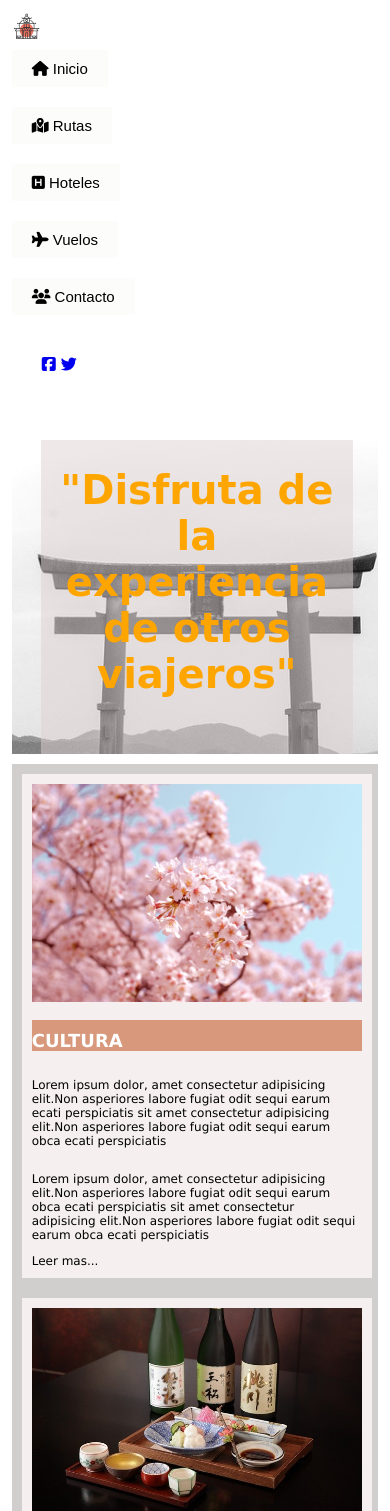
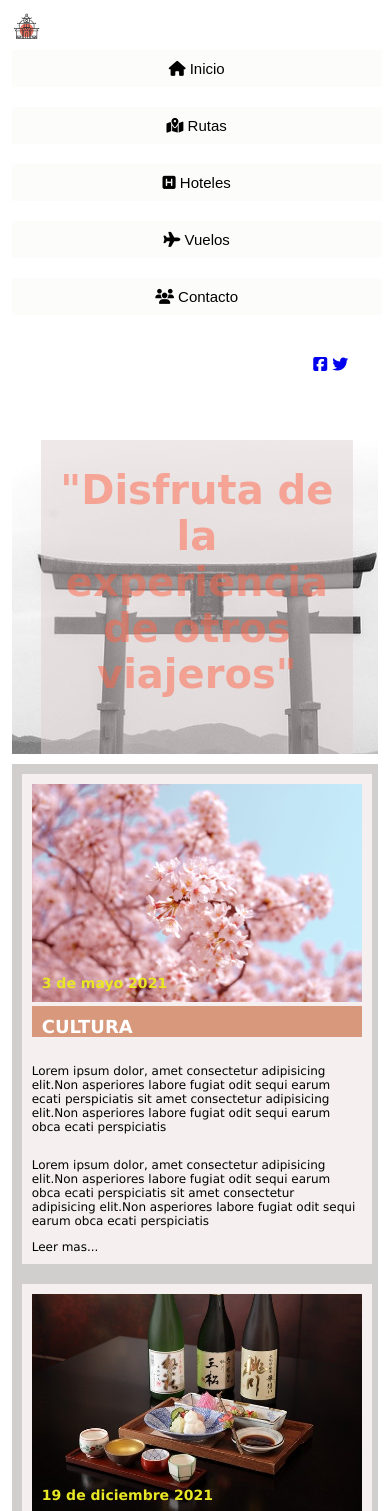
Before and after one commit to Obi-Wann/IT-Academy, a plain HTML site: page Sprint1/Nivell2/index-S1-N2.html in a window 390 px wide. Shown: the top 1511 px of the page. Drawn offline with Linux system fonts and the light colour scheme.

Commit message:
Terminado

```diff
--- a/Sprint1/Nivell2/index-S1-N2.html
+++ b/Sprint1/Nivell2/index-S1-N2.html
@@ -20,10 +20,10 @@
       <a href="#" class="nav-enlace"><i class="fas fa-plane"></i> Vuelos</a>
       <a href="#" class="nav-enlace"><i class="fas fa-users"></i> Contacto</a>
       <div class="social">
-        <a href="#" ><i class="fab fa-facebook-square"></i></a>
-        <a href="#" ><i class="fab fa-twitter"></i></a>
+        <a href="#" class="social1"><i class="fab fa-facebook-square"></i></a>
+        <a href="#" class="social1"><i class="fab fa-twitter"></i></a>
       </div>
-</nav>
+    </nav>
 
       <div class="Padre">
        <header class="header">
@@ -40,6 +40,7 @@
         <div class="columna1">
           <div class="articulo1">
             <img src="imagenes/sakura.jpg" width="20%" />
+            <h3>3 de mayo 2021</h3>
             <h2>CULTURA</h2>
 
             <div class="parrafo">
@@ -61,6 +62,7 @@
           </div>
           <div class="articulo1">
             <img src="imagenes/comida.jpg" width="20%" />
+            <h3>19 de diciembre 2021</h3>
             <h2>GASTRONOMIA</h2>
             <div class="parrafo">
             <p id="texto-seccion">
@@ -81,6 +83,7 @@
         <div class="columna2">
           <div class="articulo1">
             <img src="imagenes/fuji.jpg" width="20%" />
+            <h3>8 de agosto 2021</h3>
             <h2>TURISMO</h2>
             <div class="parrafo">
             <p id="texto-seccion">
@@ -99,6 +102,7 @@
           </div>
           <div class="articulo1">
             <img src="imagenes/noche.jpg" width="20%" />
+            <h3>12 de enero 2021</h3>
             <h2>VIDA NOCTURNA</h2>
             <div class="parrafo">
             <p id="texto-seccion">
@@ -128,7 +132,7 @@
       </section>
 
       <aside>
-        <h3>Something</h3>
+        <h1>Something</h1>
         <p>
           Lorem ipsum dolor, sit amet consectetur adipisicing elit. Non
           asperiores labore fugiat odit sequi earum obcaecati perspiciatis quas,
--- a/Sprint1/Nivell2/styles-S1-N2.css
+++ b/Sprint1/Nivell2/styles-S1-N2.css
@@ -1,6 +1,6 @@
 body {
   margin: 3% 3%;
-  font-family:Verdana, Geneva, Tahoma, sans-serif;
+  font-family: Verdana, Geneva, Tahoma, sans-serif;
 }
 nav {
   width: 100%;
@@ -8,8 +8,6 @@ nav {
   justify-content: space-around;
   align-items: flex-start;
 }
-
-
 #icono {
   width: 8%;
 }
@@ -28,79 +26,62 @@ nav {
 .nav-enlace:roll-over {
   background: rgb(240, 238, 140);
 }
-.social{
-    margin: 25px ;
+.social {
+  margin: 25px;
   padding: 5px;
 }
 .social:hover {
-
-    color: #6813d6;
+  color: #343434;
 }
-.social:roll-over{
-   color: #1634db;
-
-}
-
-
 .header {
   display: flex;
-    align-items:flex-end;
+  align-items: flex-end;
 
   height: 350px;
   background: url(imagenes/header2.jpg);
   background-position: center;
-      background-attachment: contain ;
-      background-size: cover ;
+  background-attachment: contain;
+  background-size: cover;
   margin: 0 0 10px 0;
 }
-.caja-texto{
+.caja-texto {
   margin: 0 0 0 8%;
   width: 85%;
   background-color: rgba(221, 209, 209, 0.5);
 }
 .Texto-principal {
   padding: 0 10px 30px 10px;
-  color: orange;
+  color: rgba(255, 99, 71, 0.5);
   font-size: 20px;
-  font-family: 'Brush Script MT',cursive;
+  font-family: "Brush Script MT", cursive;
   text-align: center;
 }
-
-
 section {
   background: rgb(209, 206, 206);
   margin: 0 10px 0 0;
-
-
-
 }
 h2 {
   background-color: rgb(216, 152, 123);
   font-size: 20px verdana;
-  padding: 10px 0 0 0;
+  padding: 10px 0 0 10px;
   color: white;
 }
-
 .articulo1 {
   font: 12px verdana;
   background: rgb(245, 239, 239);
   margin: 10px;
-  width: 45%;
+  width: 50%;
   padding: 10px;
 }
-
 .columna1 {
   display: flex;
 }
-
 .columna2 {
   display: flex;
 }
-
 p {
   text-align: center;
 }
-
 img {
   width: 100%;
 }
@@ -111,22 +92,20 @@ img {
 .parrafo {
   display: flex;
 }
-.leer-mas{
+.leer-mas {
   color: black;
   text-decoration: none;
 }
-.parrafo-final{
+.parrafo-final {
   font: 12px verdana;
   text-align: center;
-    padding:  0px 10px;
-
+  padding: 0px 10px;
 }
 aside {
   font: 12px verdana;
   background: rgb(209, 206, 206);
   text-align: center;
-  padding:   10px;
-
+  padding: 10px;
 }
 footer {
   font: 15px sans-serif;
@@ -143,33 +122,36 @@ footer {
   display: flex;
   flex: 1 1 auto;
 }
+h3{
+  color: rgb(231, 231, 37);
+  padding: 0 10px;
+  margin-top: -30px;
+}
 
 @media (max-width: 900px) {
-    .section-aside{
+  .section-aside {
     flex-direction: column;
   }
-    section{
+  section {
     margin: 0 0 10px 0;
   }
-
   .parrafo {
     flex-direction: column;
   }
 }
 
-@media (max-width: 600px){
-    nav{
+@media (max-width: 600px) {
+  nav {
     flex-direction: column;
   }
-    .nav-enlace  {
+  .nav-enlace {
+    margin: 10px 10px 10px 0;
+    width: 90%;
+    text-align: center;
+  }
+  .articulo1 {
 
-        margin: 10px 10px 10px 0;
-
-    }
-
-    .articulo1 {
     width: 90%;
-
   }
   .columna1 {
     flex-direction: column;
@@ -177,4 +159,10 @@ footer {
   .columna2 {
     flex-direction: column;
   }
+  .social{
+  margin-left: auto;
+
   }
+
+
+}
```
Lines whose indentation alone changed are shown as unchanged.
